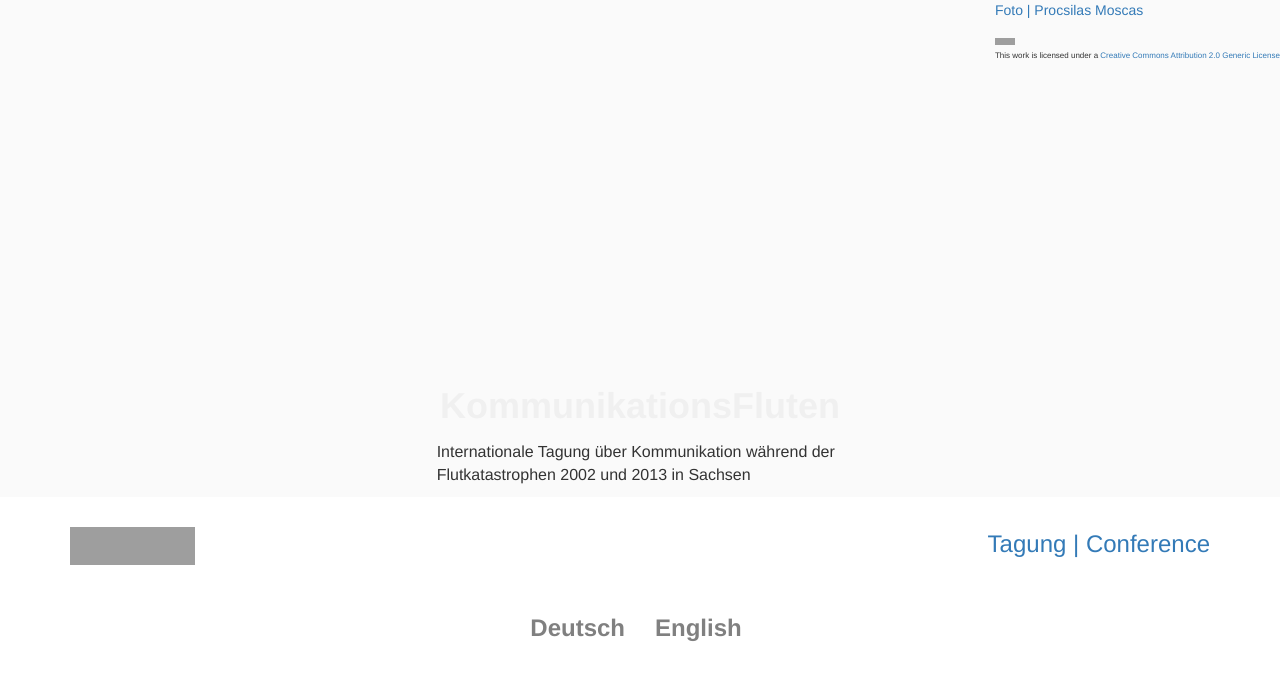
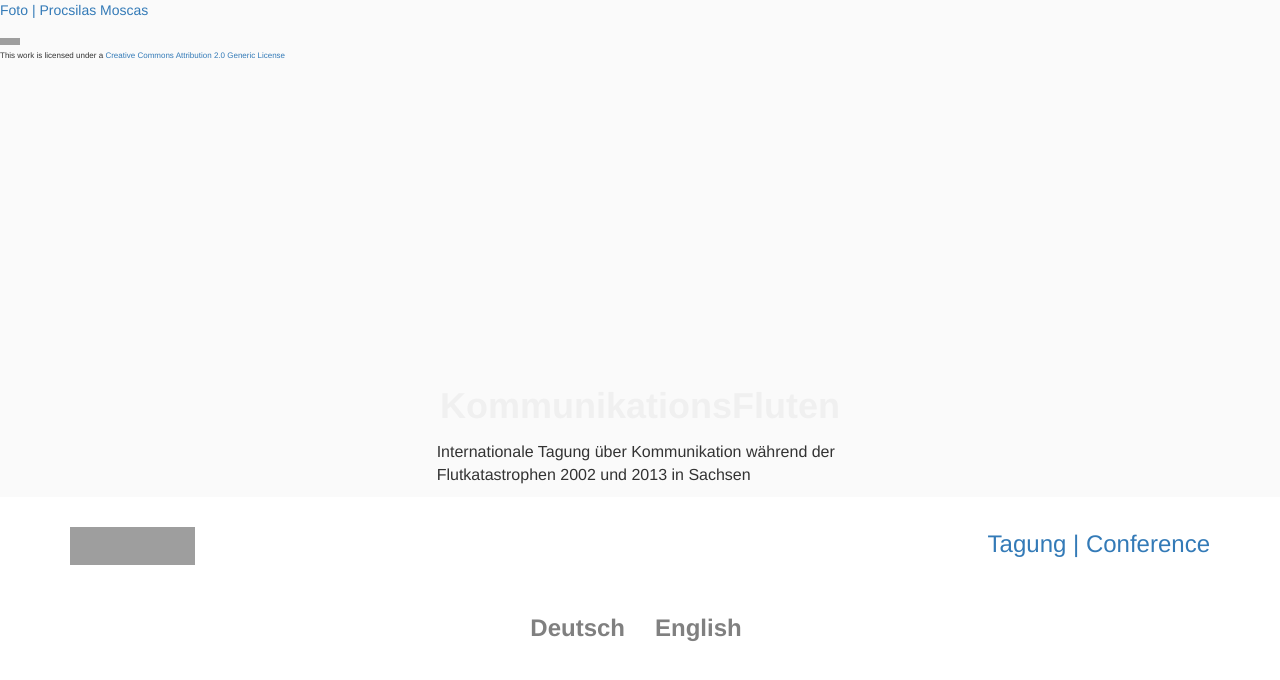
Before and after one commit to susedev/test, a Jekyll site: the page built from index.html, in a window 1280 px wide. Shown: the top 680 px of the page. Built offline with Jekyll 4.4.1, drawn with Linux system fonts in a browser that asks for light colours; nearby versions of some CDN libraries; grey boxes are pictures that could not be loaded.

Commit message:
Update home.html

```diff
--- a/_layouts/home.html
+++ b/_layouts/home.html
@@ -11,17 +11,17 @@
  <div class="header" style="width:100%; height:75%; background-color:#FAFAFA">
    <div class="row">
     <div class="col-md-4">
-
+     <div class="box">
+      <p style="font-size: 8 px; color:color:#808080"><a href="https://www.flickr.com/photos/procsilas/3010458671/in/photostream/"> Foto | Procsilas Moscas </a></p>
+<a rel="license" href="http://creativecommons.org/licenses/by/2.0/"><img alt="Creative Commons License" style="height: 7px; width: 20px; border-bottom: 5 px; border-right:5px" src="https://i.creativecommons.org/l/by/2.0/88x31.png" /></a><br /><p style="font-size: 8px">This work is licensed under a <a rel="license" href="http://creativecommons.org/licenses/by/2.0/">Creative Commons Attribution 2.0 Generic License</a></p>
+     </div>
     </div>
     <div class="col-md-4">
       <a href="http://eijc.github.io/test/"><p style="color:#F0F0F0; font-size: 36px; font-weight:bold; text-align: center; margin-top: 380px;">KommunikationsFluten</p></a>
       <p style="font-size:16px;">Internationale Tagung über Kommunikation während der Flutkatastrophen 2002 und 2013 in Sachsen</p>
     </div>
     <div class="col-md-4">
-     <div class="box" style="float:bottom; float:right">
-      <p style="font-size: 8 px; color:color:#808080"><a href="https://www.flickr.com/photos/procsilas/3010458671/in/photostream/"> Foto | Procsilas Moscas </a></p>
-<a rel="license" href="http://creativecommons.org/licenses/by/2.0/"><img alt="Creative Commons License" style="height: 7px; width: 20px; border-bottom: 5 px; border-right:5px" src="https://i.creativecommons.org/l/by/2.0/88x31.png" /></a><br /><p style="font-size: 8px">This work is licensed under a <a rel="license" href="http://creativecommons.org/licenses/by/2.0/">Creative Commons Attribution 2.0 Generic License</a></p>
-     </div>
+
     </div>
    </div>
  </div>
```
